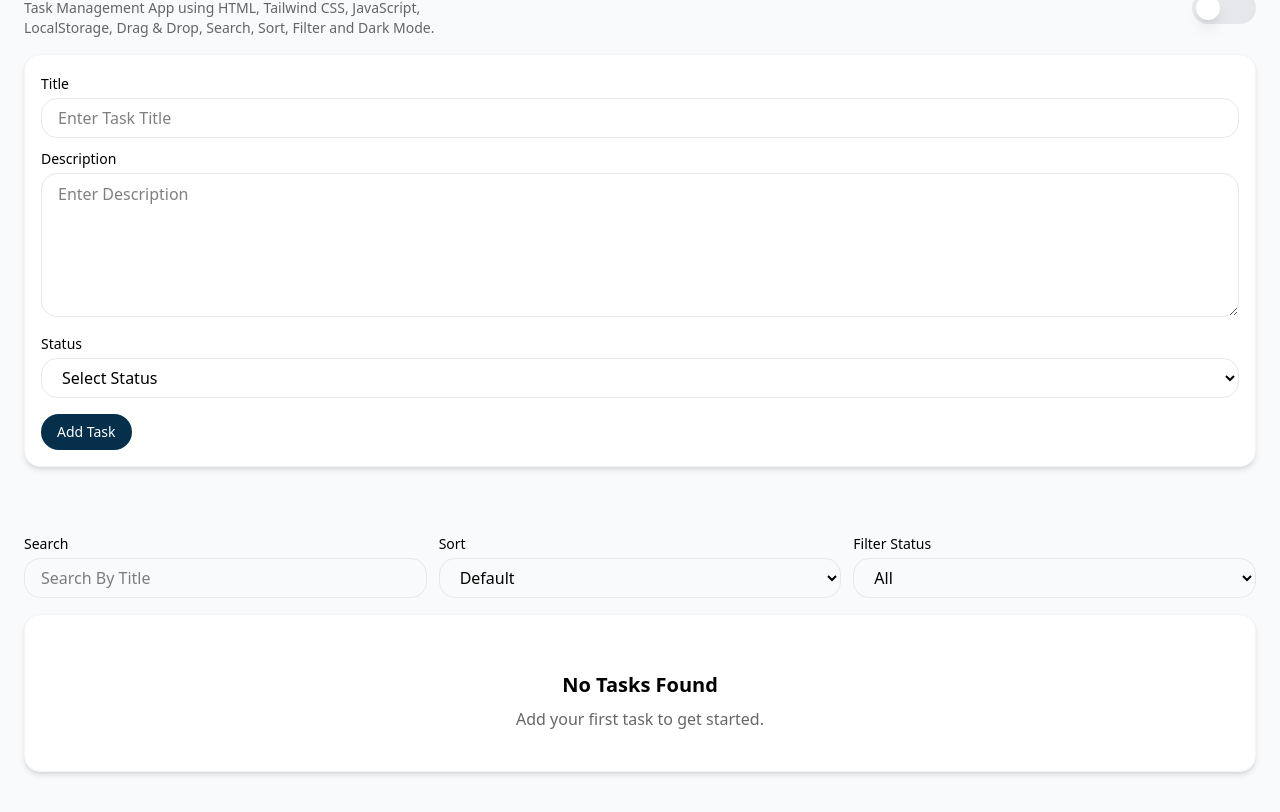
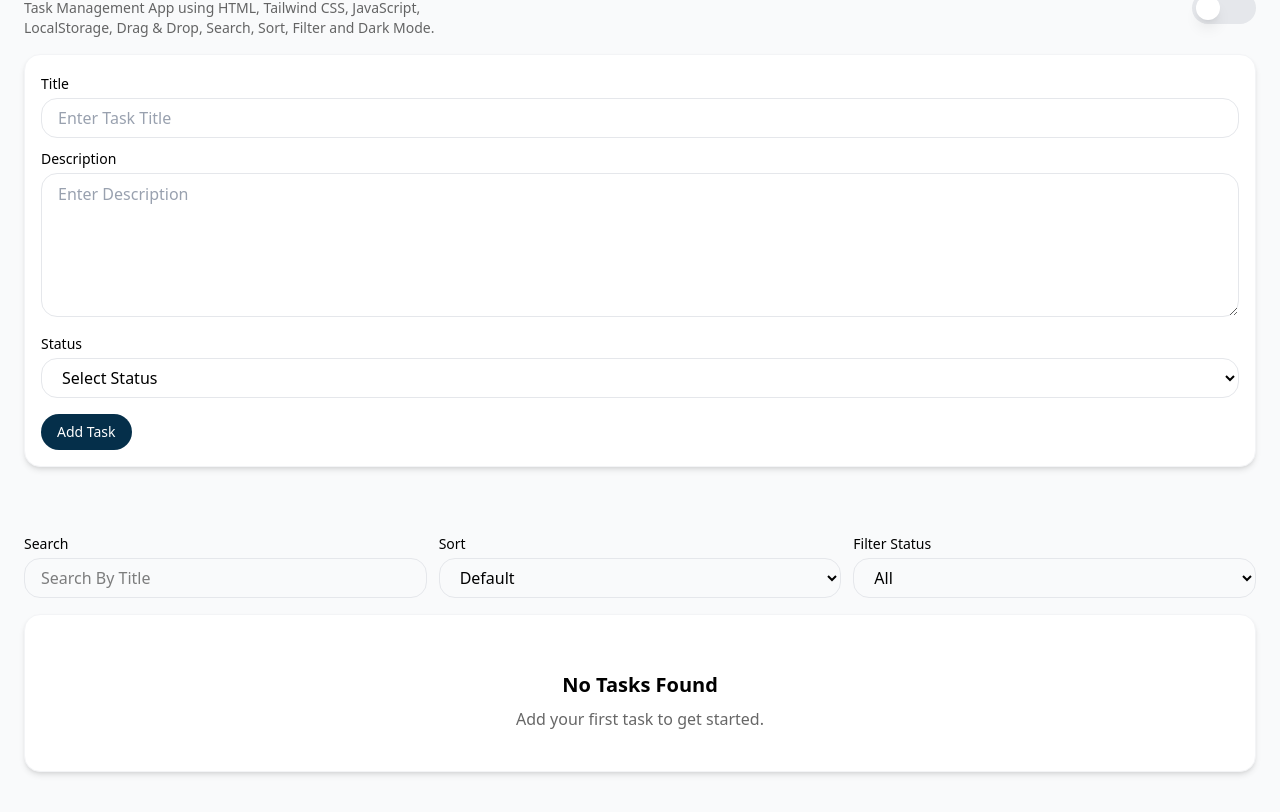
Before and after one commit to OmarElflah02/task-management-crud-app, a plain HTML site: page index.html in a window 1280 px wide. Shown: the part 58-870 px from the top of the page. Drawn offline with nearby package versions, Linux system fonts and the light colour scheme; a web font is replaced by a local one.

Commit message:
update index.html

```diff
--- a/index.html
+++ b/index.html
@@ -45,13 +45,13 @@
 						<!-- Title -->
 						<div class="form-inputs mb-2">
 							<label for="title" class="text-sm capitalize font-medium inline-block mb-1"> Title </label>
-							<input type="text" name="title" id="title" class="w-full border border-gray-200 h-10 rounded-2xl px-4 duration-300" placeholder="Enter Task Title" />
+							<input type="text" name="title" id="title" class="w-full border border-gray-200 h-10 rounded-2xl px-4 duration-300 placeholder-gray-400" placeholder="Enter Task Title" />
 						</div>
 
 						<!-- Description -->
 						<div class="form-inputs mb-2">
 							<label for="description" class="text-sm capitalize font-medium inline-block mb-1"> Description </label>
-							<textarea name="description" id="description" class="w-full border border-gray-200 h-36 rounded-2xl px-4 py-2 duration-300" placeholder="Enter Description"></textarea>
+							<textarea name="description" id="description" class="w-full border border-gray-200 h-36 rounded-2xl px-4 py-2 duration-300 placeholder-gray-400" placeholder="Enter Description"></textarea>
 						</div>
 
 						<!-- Status -->
```
